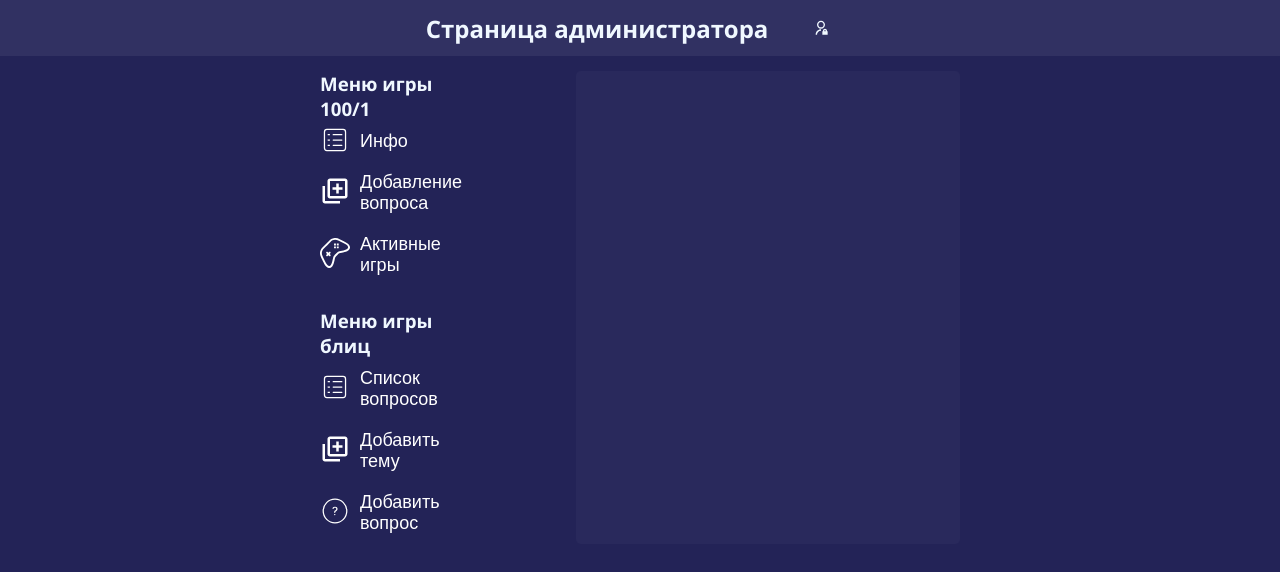
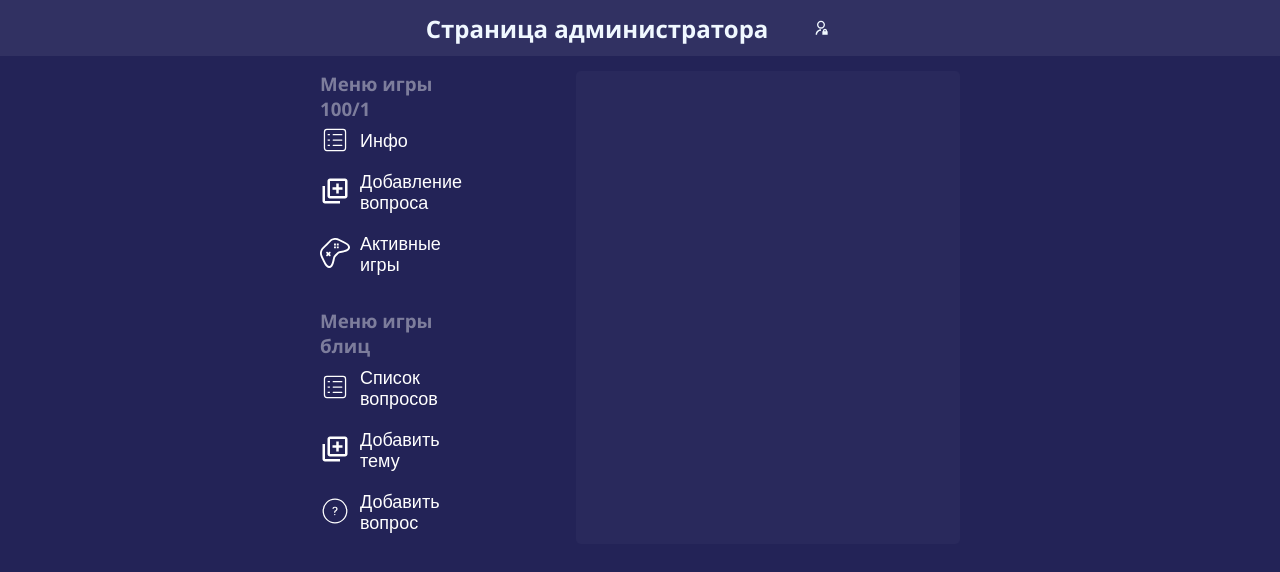
Before and after one commit to pavelnov67/react-quiz, a React (Create React App) app: page / in a window 1280 px wide. Shown: the top 572 px of the page. Built offline with nearby package versions, Linux system fonts and the light colour scheme; no server answers.

Commit message:
styles 100500

```diff
--- a/src/components/UI/adminPage/adminPage.module.css
+++ b/src/components/UI/adminPage/adminPage.module.css
@@ -43,6 +43,10 @@ header {
 
 .sidebar {
   width: 52%;
+}
+
+.sidebar h3 {
+  color: rgba(255, 255, 255, 0.411);
 }
 
 .sidebar ul {
```
